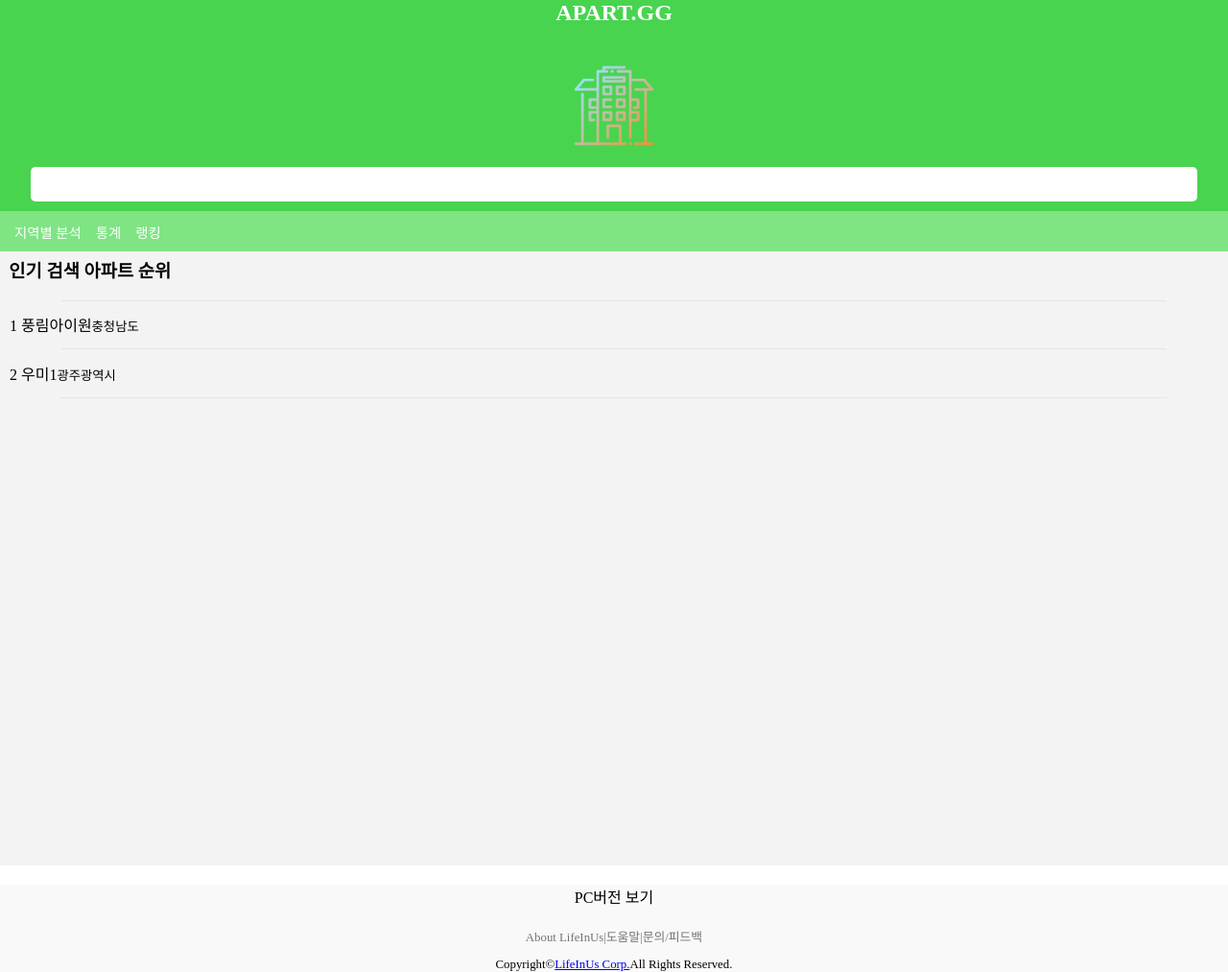
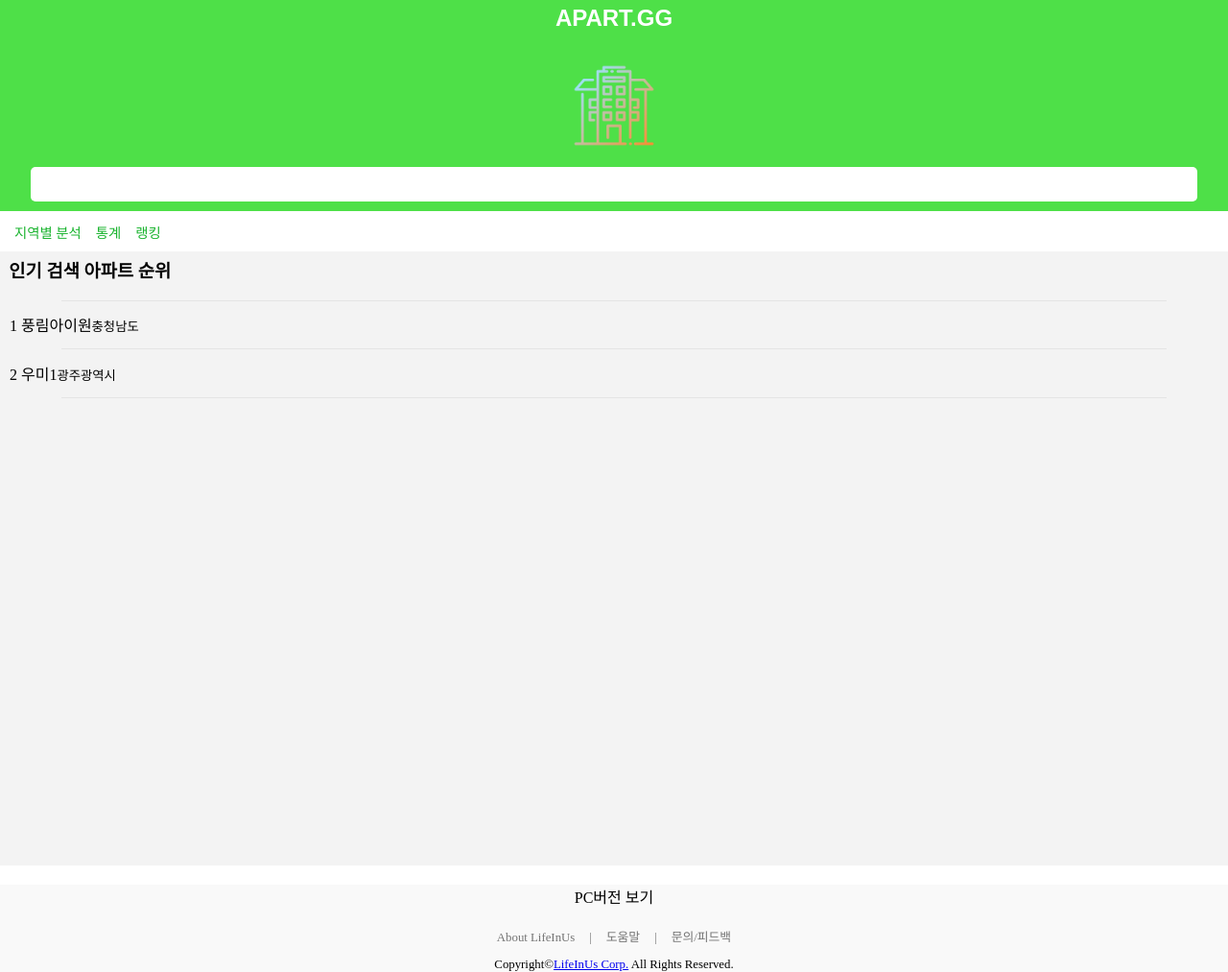
Before and after one commit to ro0opf/react-apart-rank, a React (Create React App) app in the folder client/: page / in a window 1280 px wide. Shown: the whole page at 96% size. Built offline with nearby package versions, Linux system fonts and the light colour scheme.

Commit message:
Warning troubleshooting

```diff
--- a/client/package.json
+++ b/client/package.json
@@ -1,5 +1,5 @@
 {
-  "homepage": "https://ro0opf.github.io/react-js_apart-rank",
+  "homepage": "https://ro0opf.github.io/react-apart-rank",
   "name": "hello-react",
   "version": "0.1.0",
   "private": true,
--- a/client/src/App.js
+++ b/client/src/App.js
@@ -1,4 +1,4 @@
-import React, {useState} from 'react';
+import React from 'react';
 import "./App.css";
 import Head from './ui/Head';
 import TopNav from './ui/TopNav';
--- a/client/src/AutoCompleteText.js
+++ b/client/src/AutoCompleteText.js
@@ -6,12 +6,9 @@ function AutoCompleteText(props){
         suggestions : [],
         text : ''
     });
-    // const [suggestions, setSuggestions] = useState([]);
-    // const [text, setText] = useState('');
 
     function onTextChanged(e){
         const keys = Object.keys(props.items);
-        const items = props.items.keys;
         const value = e.target.value;
 
         props.test(false);
--- a/client/src/ui/Body.js
+++ b/client/src/ui/Body.js
@@ -1,4 +1,4 @@
-import React, { useState } from 'react';
+import React from 'react';
 import './Body.css';
 
 function Body() {
--- a/client/src/ui/Footer.css
+++ b/client/src/ui/Footer.css
@@ -25,6 +25,10 @@
     color: rgb(116, 116, 116);
 }
 
+.Footer > ul > li.Seperator{
+    margin-left: 15px;
+    margin-right: 15px;
+}
 .Footer > div.copyright{
     font-size: 0.8em;
 }
--- a/client/src/ui/Footer.js
+++ b/client/src/ui/Footer.js
@@ -1,4 +1,4 @@
-import React, { useState } from 'react';
+import React from 'react';
 import './Footer.css';
 
 function Footer() {
@@ -11,15 +11,15 @@ function Footer() {
                     <li>
                         <div onclick="location.href='#'">About LifeInUs</div>
                     </li>
-                    <li>
+                    <li className="Seperator">
                         |
-                </li>
+                    </li>
                     <li>
                         <div onclick="location.href='#'">도움말</div>
                     </li>
-                    <li>
+                    <li className="Seperator">
                         |
-                </li>
+                    </li>
                     <li>
                         <div onclick="location.href='#'">문의/피드백</div>
                     </li>
@@ -28,8 +28,8 @@ function Footer() {
                     <p>
                         <span>Copyright</span>
                     ©
-                    <a href="https://ro0opf.github.io/" target="_blank">LifeInUs Corp.</a>
-                        <span>All Rights Reserved.</span>
+                    <a href="https://ro0opf.github.io/" target="_blank" rel="noopener noreferrer">LifeInUs Corp.</a>
+                        <span> All Rights Reserved.</span>
                     </p>
                 </div>
             </div>
--- a/client/src/ui/Head.css
+++ b/client/src/ui/Head.css
@@ -1,5 +1,5 @@
 .Head{
-    background-color: rgb(72, 212, 79);
+    background-color: rgb(78, 224, 72);
     top: 0;
     margin: 0 auto 0 auto;
     width: 100%;
@@ -8,8 +8,10 @@
 }
 
 .Head > h1{
-    margin: 0 auto;
+    padding-top: 5px;
+    margin: 0 0 0 0;
     text-align: center;
+    font-family: Arial, Helvetica, sans-serif;
     color: white;
     font-size: 1.5em;
 }
--- a/client/src/ui/Head.js
+++ b/client/src/ui/Head.js
@@ -13,7 +13,7 @@ function Head() {
                     APART.GG
                 </h1>
 
-                <img className="MainIcon" src={mainIconimageSrc}></img>
+                <img className="MainIcon" src={mainIconimageSrc} alt="apart.gg"></img>
                 <AutoCompleteText items={res} test={setIsHidden}/>
             </div>
             <div className="HeadAutoCompleteItem" hidden={isHidden} >
--- a/client/src/ui/TopNav.css
+++ b/client/src/ui/TopNav.css
@@ -1,5 +1,5 @@
 div.TopNav{
-    background-color: rgb(127, 228, 132);
+    background-color: rgb(255, 255, 255);
     top: 0;
     margin: 0 auto 0 auto;
     width: 100%;
@@ -22,11 +22,10 @@ div.TopNav> ul{
 div.TopNav > ul > li{
     display: inline-block;
     margin-left: 15px;
-    color: rgb(247, 255, 248);
 }
 
 div.TopNav > ul > li > a{
     text-decoration: none;
     font-size: 0.9em;
-    color: rgb(255, 255, 255);
+    color: rgb(24, 179, 45);
 }
--- a/client/src/ui/TopNav.js
+++ b/client/src/ui/TopNav.js
@@ -1,4 +1,4 @@
-import React, { useState } from 'react';
+import React from 'react';
 import './TopNav.css';
 
 function TopNav() {
```
Also changed, not shown: 1 other file (tests, documents, lock files or other folders).
